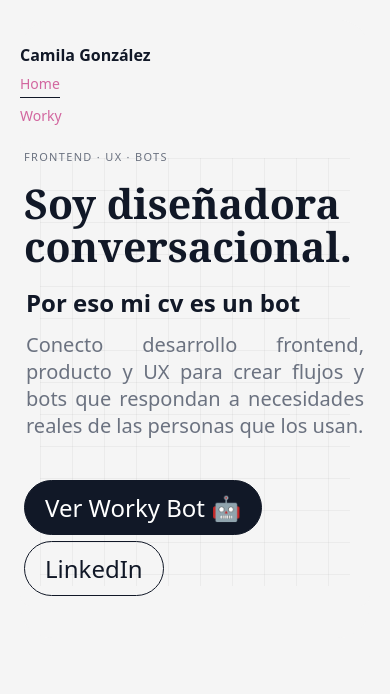
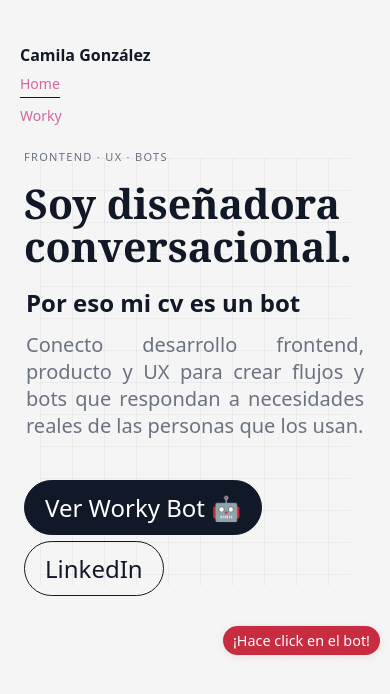
Before and after one commit to camilagonzalez2309/cami-bot-cv, a React (Create React App) app: page / in a window 390 px wide. Shown: the top 694 px of the page. Built offline with nearby package versions, Linux system fonts and the light colour scheme.

Commit message:
actualizando stilossss

```diff
--- a/src/App.css
+++ b/src/App.css
@@ -301,7 +301,8 @@ df-messenger {
 .bot-arrow-hint {
   position: fixed;
   right: 90px;
-  bottom: 110px;
+  /* bajar un poco el hint en desktop para separarlo visualmente */
+  bottom: 140px;
   display: flex;
   flex-direction: column;
   align-items: center;
@@ -315,7 +316,7 @@ df-messenger {
   font-size: 1.3rem;
   padding: 7px 18px;
   border-radius: 999px;
-  margin-bottom: 2px;
+    margin-bottom: 49px;
   font-weight: 500;
   box-shadow: 0 2px 8px rgba(199, 44, 65, 0.1);
   border: 2px solid #c72c41;
@@ -431,10 +432,6 @@ df-messenger {
   }
   .bot-arrow-hint {
     right: 10px;
-    bottom: 60px;
-    /* Ocultar la flecha animada en pantallas móviles */
-    display: none !important;
-    visibility: hidden;
   }
   .bot-arrow-text {
     font-size: 0.9rem;
@@ -444,6 +441,8 @@ df-messenger {
   .bot-arrow-img {
     width: 36px;
     height: 36px;
+    display: none !important;
+    visibility: hidden;
   }
   .worky-page {
     padding: 0 4px 10px;
--- a/src/pages/Home.js
+++ b/src/pages/Home.js
@@ -60,11 +60,10 @@ function Home() {
           agent-id="09fb283a-fd2e-439e-a937-66628af2e863"
           language-code="es"
         ></df-messenger>
-        {/* Flecha y texto para el bot */}
+        {/* Texto de hint para el bot (sin flecha) */}
         {showBotHint && (
           <div className="bot-arrow-hint">
             <span className="bot-arrow-text">¡Hace click en el bot!</span>
-            <img src="https://images.vexels.com/media/users/3/150936/isolated/preview/73014b10f3ddce8f87903227d112deeb-doodle-de-trazo-de-flecha-curva.png" alt="Flecha hacia el bot" className="bot-arrow-img" />
           </div>
         )}
       </section>
--- a/src/pages/Worky.js
+++ b/src/pages/Worky.js
@@ -41,13 +41,12 @@ function Worky() {
       >
         Abrir diseño en Figma
       </a>
-      {/* Flecha y texto para el bot */}
-            {showBotHint && (
-          <div className="bot-arrow-hint">
-            <span className="bot-arrow-text">¡Hace click en Worky!</span>
-            <img src="https://images.vexels.com/media/users/3/150936/isolated/preview/73014b10f3ddce8f87903227d112deeb-doodle-de-trazo-de-flecha-curva.png" alt="Flecha hacia el bot" className="bot-arrow-img" />
-          </div>
-        )}
+      {/* Texto de hint para el bot (sin flecha) */}
+      {showBotHint && (
+        <div className="bot-arrow-hint">
+          <span className="bot-arrow-text">¡Hace click en Worky!</span>
+        </div>
+      )}
 
     </div>
   );
```
